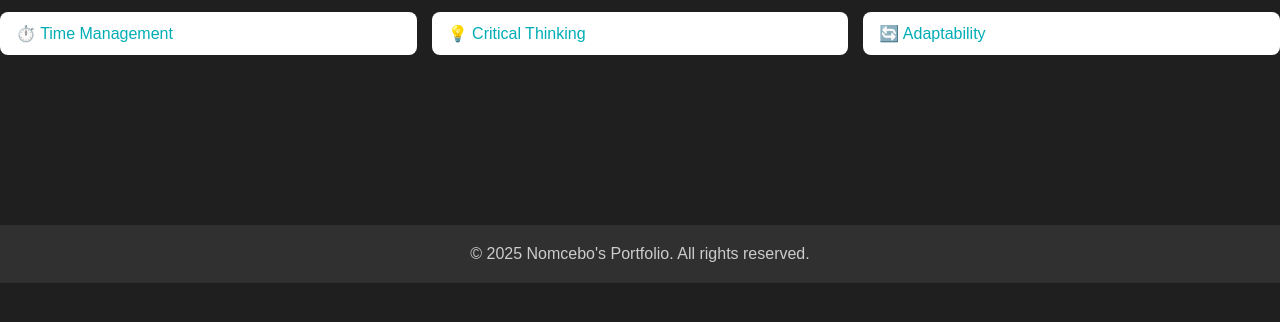
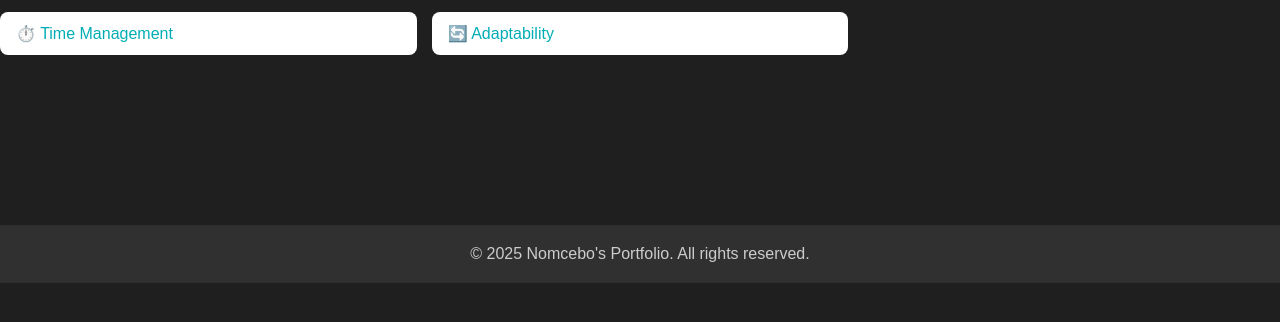
Before and after one commit to Nomceb821/Luya, a plain HTML site: page Skills.html in a window 1280 px wide. Shown: the part 450-772 px from the top of the page. Drawn offline with nearby package versions, Linux system fonts and the light colour scheme.

Commit message:
remove one line

```diff
--- a/Skills.html
+++ b/Skills.html
@@ -37,7 +37,6 @@
                     <li>🧠 Critical Thinking</li>
                     <li>💬 Communication</li>
                     <li>⏱️ Time Management</li>
-                    <li>💡 Critical Thinking</li>
                     <li>🔄 Adaptability</li>
                 </ul>
             </div>
```
